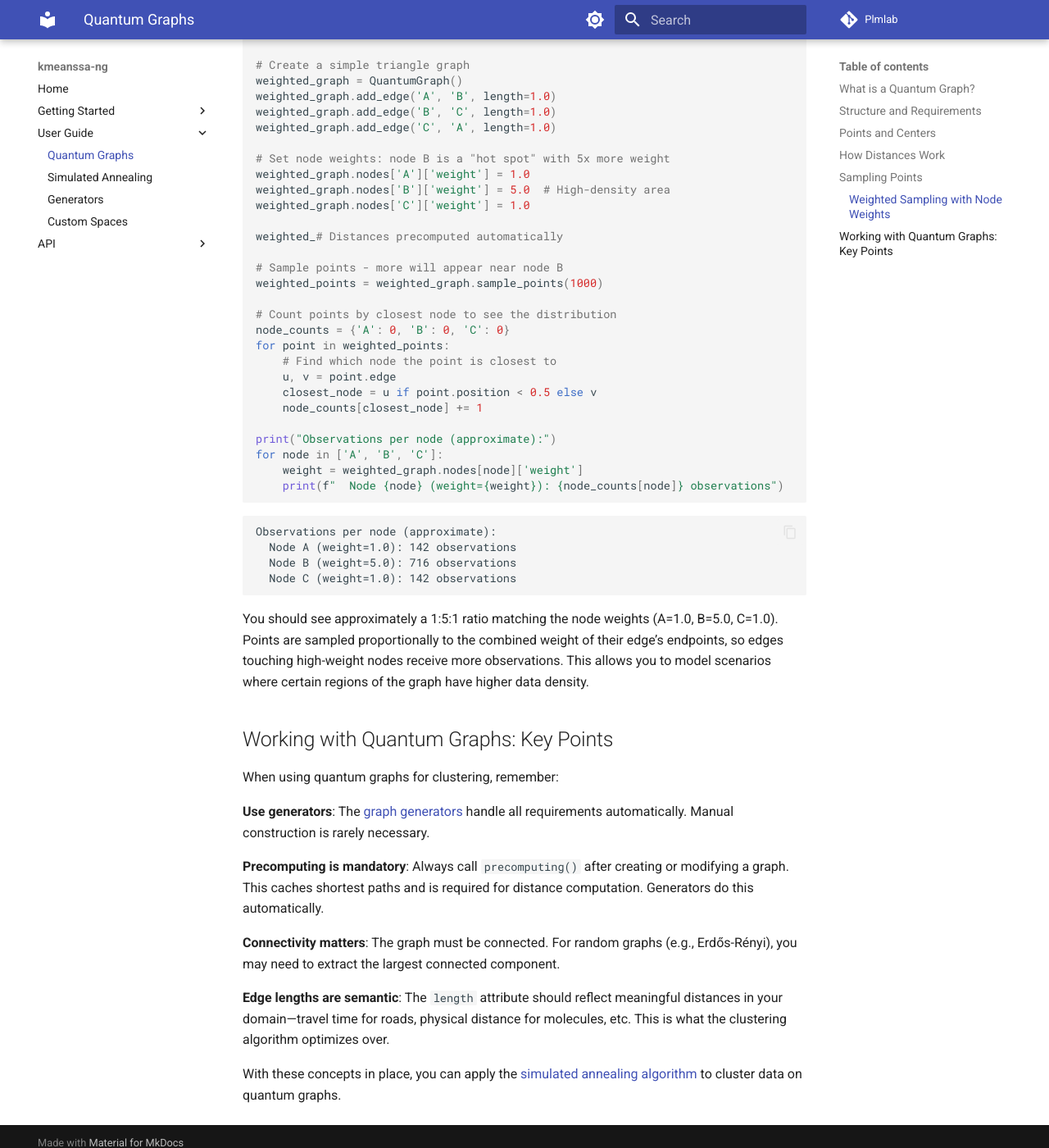
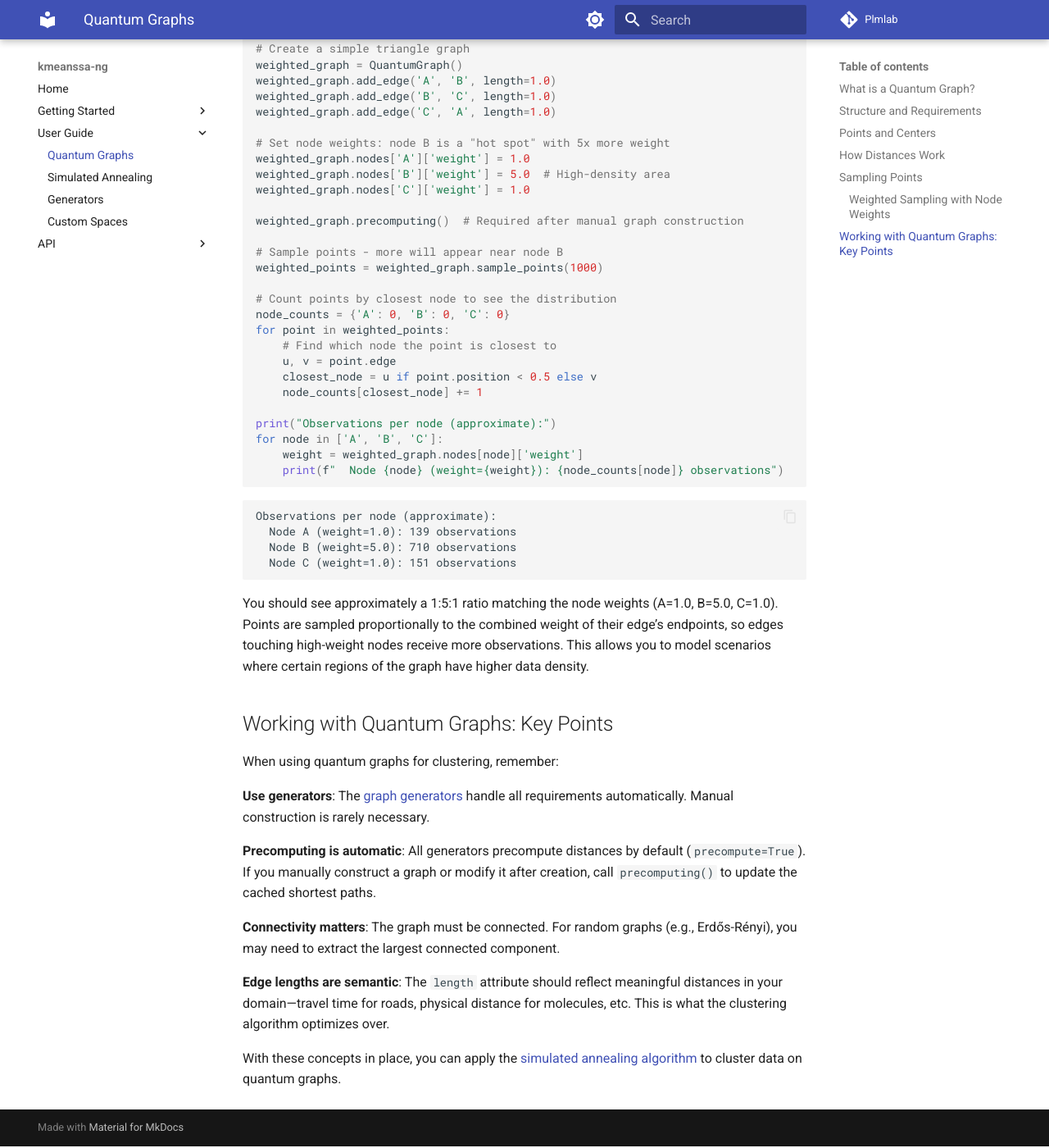
Before and after one commit to klutchnikoff/kmeanssa-ng, an MkDocs documentation site: the page built from docs/quantum-graphs.md, in a window 1280 px wide and 1400 px high, scrolled down 2609 px. Shown: the whole window at 82% size. Built offline with MkDocs 1.6.1 and Material for MkDocs 9.7.7, drawn with Linux system fonts in a browser that asks for light colours; some of the changed text lies outside the part shown.

````diff
--- a/docs/quantum-graphs.md
+++ b/docs/quantum-graphs.md
@@ -84,8 +84,9 @@ This is where **precomputing** becomes essential. The `precomputing()`
 method calculates all-pairs shortest paths between nodes using
 Dijkstra’s algorithm. Without this, every distance query would require
 running a pathfinding algorithm—extremely slow for large graphs. All
-[graph generators](generators.md) call `precomputing()` automatically,
-but if you modify a graph after creation, you must call it again.
+[graph generators](generators.md) precompute distances automatically
+(via `precompute=True` by default), but if you modify a graph after
+creation, you must call `precomputing()` again.
 
 ``` python
 from kmeanssa_ng import generate_sbm
@@ -125,7 +126,6 @@ Here’s a concrete example:
 
 ``` python
 from kmeanssa_ng import QuantumGraph
-import networkx as nx
 
 # Create a simple triangle graph
 weighted_graph = QuantumGraph()
@@ -138,7 +138,7 @@ weighted_graph.nodes['A']['weight'] = 1.0
 weighted_graph.nodes['B']['weight'] = 5.0  # High-density area
 weighted_graph.nodes['C']['weight'] = 1.0
 
-weighted_# Distances precomputed automatically
+weighted_graph.precomputing()  # Required after manual graph construction
 
 # Sample points - more will appear near node B
 weighted_points = weighted_graph.sample_points(1000)
@@ -158,9 +158,9 @@ for node in ['A', 'B', 'C']:
 ```
 
     Observations per node (approximate):
-      Node A (weight=1.0): 142 observations
-      Node B (weight=5.0): 716 observations
-      Node C (weight=1.0): 142 observations
+      Node A (weight=1.0): 139 observations
+      Node B (weight=5.0): 710 observations
+      Node C (weight=1.0): 151 observations
 
 You should see approximately a 1:5:1 ratio matching the node weights
 (A=1.0, B=5.0, C=1.0). Points are sampled proportionally to the combined
@@ -175,9 +175,10 @@ When using quantum graphs for clustering, remember:
 **Use generators**: The [graph generators](generators.md) handle all
 requirements automatically. Manual construction is rarely necessary.
 
-**Precomputing is mandatory**: Always call `precomputing()` after
-creating or modifying a graph. This caches shortest paths and is
-required for distance computation. Generators do this automatically.
+**Precomputing is automatic**: All generators precompute distances by
+default (`precompute=True`). If you manually construct a graph or modify
+it after creation, call `precomputing()` to update the cached shortest
+paths.
 
 **Connectivity matters**: The graph must be connected. For random graphs
 (e.g., Erdős-Rényi), you may need to extract the largest connected
````
Also changed, not shown: other parts of docs/quantum-graphs.md (+1 -1 lines), docs/custom-spaces.md (+2 -3 lines), docs/quickstart.md (+4 -5 lines), docs/quickstart_files/figure-commonmark/cell-5-output-1.png.
